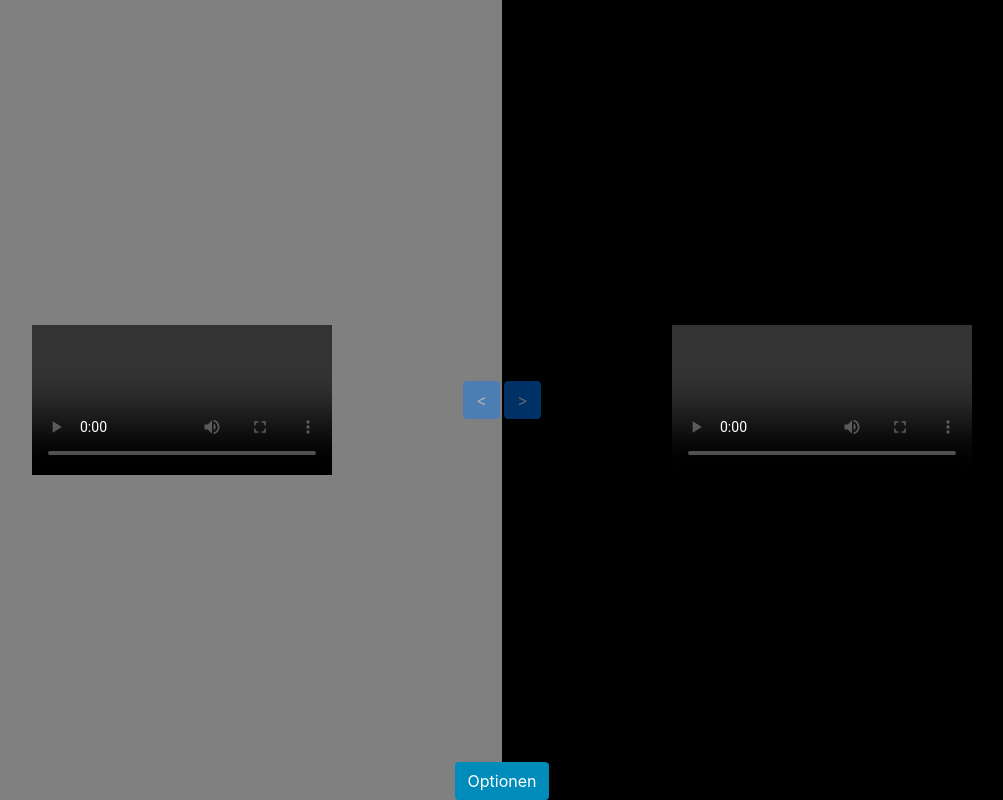
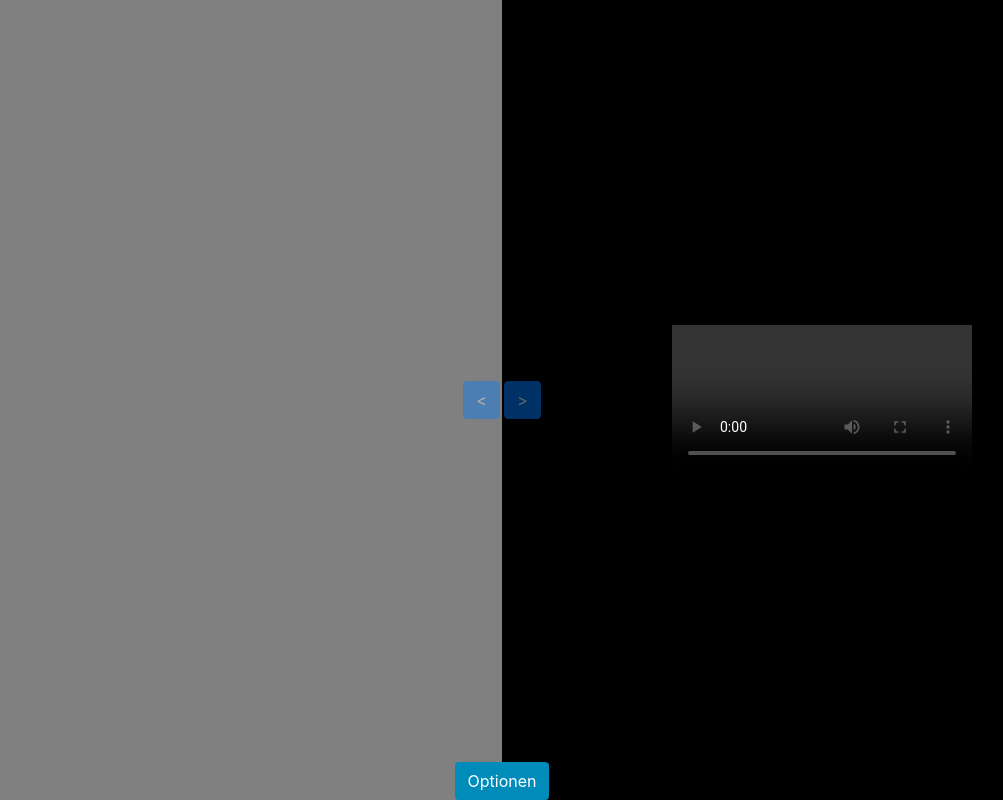
Before and after one commit to brunovollmer/icc_dope_server, a Python web app: template app/templates/index.html in a window 1280 px wide. Shown: the whole page, without its empty margins (138-1141 px from the left). Run offline with Jinja, Linux system fonts and the light colour scheme; the template is opened without the code that fills it, so the values that code supplies are empty; some libraries are stand-ins or nearby versions.

Commit message:
css ist miest

```diff
--- a/app/templates/index.html
+++ b/app/templates/index.html
@@ -20,9 +20,10 @@
         <div class="row no-gutters h-100">
             <div id="leftDiv" class="section left col w-50">
                 <div id="leftVideo">
-                    <video id="masterVideo" autoplay="true" playsinline="true" controls
+                    <canvas id="master_canvas"></canvas>
+                    <!--<video id="masterVideo" autoplay="true" playsinline="true" controls
                            style="width: 100%; display: flex;">
-                    </video>
+                    </video> -->
                 </div>
                 <div id="leftPlot" style="display: none;">
                     <canvas id="2d-canvas"></canvas>
@@ -176,7 +177,7 @@
 <script src="https://code.highcharts.com/modules/accessibility.js"></script>
 
 <script src="static/js/web_rtc.js"></script>
-<script src="static/js/3d_plot.js"></script>
+<!--<script src="static/js/3d_plot.js"></script>-->
 <script src="static/js/2d_plot.js"></script>
 <script src="static/js/main.js"></script>
 
--- a/app/views.py
+++ b/app/views.py
@@ -40,7 +40,8 @@ async def video(request):
     cap = cv2.VideoCapture(filename)
     result = []
 
-    while(cap.isOpened()):
+    counter = 1
+    while(cap.isOpened() and counter < 2):
         ret, frame = cap.read()
         if not ret:
             break
@@ -55,6 +56,8 @@ async def video(request):
 
         result.append(dope.run(frame, visualize=False))
         print("frame")
+
+        counter += 1
 
     print("finished")
     return web.json_response(json.dumps(result, cls=NumpyEncoder))
--- a/static/css/3d_plot.css
+++ b/static/css/3d_plot.css
@@ -1,3 +1,8 @@
+canvas{
+  width: 800px;
+  display: block;
+}
+
 .highcharts-figure, .highcharts-data-table table {
   min-width: 310px;
   max-width: 800px;
--- a/static/js/main.js
+++ b/static/js/main.js
@@ -12,7 +12,7 @@ $(document).ready(function() {
         document.getElementById('media').style.display = 'block';
         let file = event.target.files[0];
         let blobURL = URL.createObjectURL(file);
-        var canvas = document.getElementById("2d-canvas");
+        var canvas = document.getElementById("master_canvas");
         drawVideoOnCanvas(canvas, blobURL);
         //document.querySelector("video").src = blobURL;
     }
@@ -55,8 +55,8 @@ $(document).ready(function() {
             contentType: false,
             data: formData,
             success: function(msg) {
-                master_results = msg;
-                console.log(msg);
+                master_results = JSON.parse(msg);
+                console.log(master_results);
 
                 $("#loader").css("display", "none");
                 $("#loading_overlay").css("display", "none");
```
